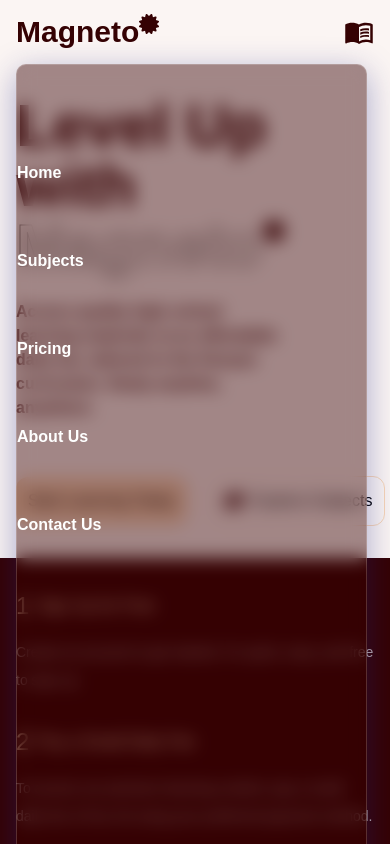
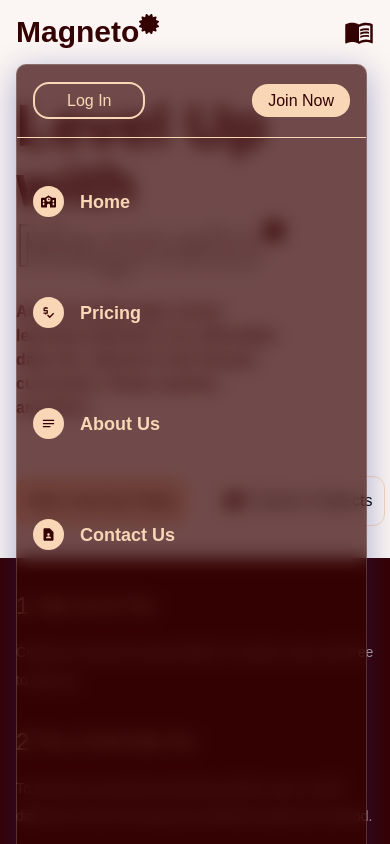
Before and after one commit to geofrey254/magneto-frontend, a Next.js app: page / in a window 390 px wide. Shown: the top 844 px of the page. Built offline with nearby package versions, Linux system fonts and the light colour scheme.

Commit message:
Finished making navbar responsive for mobile

```diff
--- a/app/globals.css
+++ b/app/globals.css
@@ -43,7 +43,7 @@ body {
 
 
 .mobile_nav {
-  background: rgba(53, 2, 3, 0.45);
+  background: rgba(53, 2, 3, 0.7);
   box-shadow: 0 8px 32px 0 rgba(31, 38, 135, 0.37);
   backdrop-filter: blur(9px);
   -webkit-backdrop-filter: blur(9px);
--- a/components/Navbar.tsx
+++ b/components/Navbar.tsx
@@ -1,27 +1,40 @@
 "use client";
 import React, { useState } from "react";
-import { MdOutlineMenuBook } from "react-icons/md";
-import { BiSolidFoodMenu } from "react-icons/bi";
-import { FaCertificate } from "react-icons/fa6";
-import Link from "next/link";
+import {
+  MdOutlineMenuBook,
+  MdOutlinePriceCheck,
+  MdNotes,
+  MdContactPage,
+} from "react-icons/md"; // Importing Material Design icons for use in the navbar
+import { BiSolidFoodMenu } from "react-icons/bi"; // Importing another icon for mobile menu
+import { FaCertificate } from "react-icons/fa6"; // Importing FontAwesome icon for certificate symbol
+import { FaSchool } from "react-icons/fa6"; // Importing FontAwesome icon for school symbol
+
+import Link from "next/link"; // Importing Next.js Link component for navigation between pages
 
 function Navbar() {
-  const [menuOpen, setMenuOpen] = useState(false);
+  const [menuOpen, setMenuOpen] = useState(false); // State for controlling the mobile menu's visibility
 
+  // Toggles the menu state between open and closed
   const handleNav = () => {
     setMenuOpen(!menuOpen);
   };
 
   return (
     <nav className="h-[4vh] w-full flex justify-center items-center py-8 px-4 md:px-12">
+      {/* Container for Navbar content */}
       <div className="container flex justify-between items-center">
+        {/* Branding Section */}
         <div>
           <h4 className="font-bold text-3xl text-[#350203] flex">
             Magneto <FaCertificate className="text-[#350203]" size={20} />
           </h4>
         </div>
+
+        {/* Desktop Menu: Hidden on mobile (md:hidden) */}
         <div className="hidden md:flex">
           <ul className="flex gap-8 2xl:gap-12 items-center text-[#350203] font-bold">
+            {/* Links for various sections of the website */}
             <li>
               <Link href="#">Home</Link>
             </li>
@@ -39,7 +52,8 @@ function Navbar() {
             </li>
           </ul>
         </div>
-        {/* mobile menu */}
+
+        {/* Mobile Menu (hamburger) */}
         <div
           className={
             menuOpen
@@ -47,25 +61,61 @@ function Navbar() {
               : "fixed mobile_nav w-[90%] left-4 top-16 h-[100%] z-10 transition-all duration-700 ease-linear rounded-3xl shadow-xl shadow-[#8a6445] md:hidden"
           }
         >
-          <ul className="flex flex-col gap-y-16 mt-24 justify-center text-white font-semibold">
-            <li>
+          {/* Buttons for Login and Signup */}
+          <div className="flex flex-col gap-6 text-[#f8d6b6]">
+            <ul className="flex mt-6 px-4 justify-between">
+              <li>
+                <Link
+                  href="#"
+                  className="text-[#f8d6b6] border-2 border-[#f8d6b6] px-8 py-2 rounded-2xl"
+                >
+                  Log In
+                </Link>
+              </li>
+              <li>
+                <Link
+                  href="#"
+                  className="bg-[#f8d6b6] hover:bg-[#facba0] rounded-2xl px-4 py-2 text-[#350203]"
+                >
+                  Join Now
+                </Link>
+              </li>
+            </ul>
+            <hr /> {/* Divider */}
+          </div>
+
+          {/* Mobile Navigation Links */}
+          <ul className="flex flex-col text-lg gap-y-20 mt-8 p-4 text-[#f8d6b6] font-semibold">
+            <li className="flex gap-4 justify-start items-center">
+              <div className="bg-[#f8d6b6] rounded-full p-2">
+                <FaSchool size={15} className="text-[#350203]" />
+              </div>
               <Link href="#">Home</Link>
             </li>
-            <li>
-              <Link href="#">Subjects</Link>
-            </li>
-            <li>
+            <li className="flex gap-4 items-center">
+              <div className="bg-[#f8d6b6] rounded-full p-2">
+                <MdOutlinePriceCheck size={15} className="text-[#350203]" />
+              </div>
               <Link href="#">Pricing</Link>
             </li>
-            <li>
+            <li className="flex gap-4 items-center">
+              <div className="bg-[#f8d6b6] rounded-full p-2">
+                <MdNotes size={15} className="text-[#350203]" />
+              </div>
               <Link href="#">About Us</Link>
             </li>
-            <li>
+            <li className="flex gap-4 items-center">
+              <div className="bg-[#f8d6b6] rounded-full p-2">
+                <MdContactPage size={15} className="text-[#350203]" />
+              </div>
               <Link href="#">Contact Us</Link>
             </li>
           </ul>
         </div>
+
+        {/* Right side of the Navbar */}
         <div className="flex">
+          {/* Desktop Login/Join buttons */}
           <div className="hidden md:flex gap-6 justify-center items-center font-semibold">
             <Link href="#" className="text-[#350203]">
               Log In
@@ -77,6 +127,8 @@ function Navbar() {
               Join Now
             </Link>
           </div>
+
+          {/* Mobile Hamburger Menu Toggle */}
           <div className="mobile-menu md:hidden">
             <BiSolidFoodMenu
               size={30}
@@ -85,7 +137,7 @@ function Navbar() {
                   ? "text-[#350203] cursor-pointer transition-all duration-700 ease-in-out"
                   : "hidden transition-all duration-700 ease-in-out"
               }
-              onClick={handleNav}
+              onClick={handleNav} // Closes menu when clicked
             />
             <MdOutlineMenuBook
               size={30}
@@ -94,7 +146,7 @@ function Navbar() {
                   ? "text-[#350203] cursor-pointer transition-all duration-700 ease-in-out"
                   : "hidden transition-all duration-700 ease-in-out"
               }
-              onClick={handleNav}
+              onClick={handleNav} // Opens menu when clicked
             />
           </div>
         </div>
```
